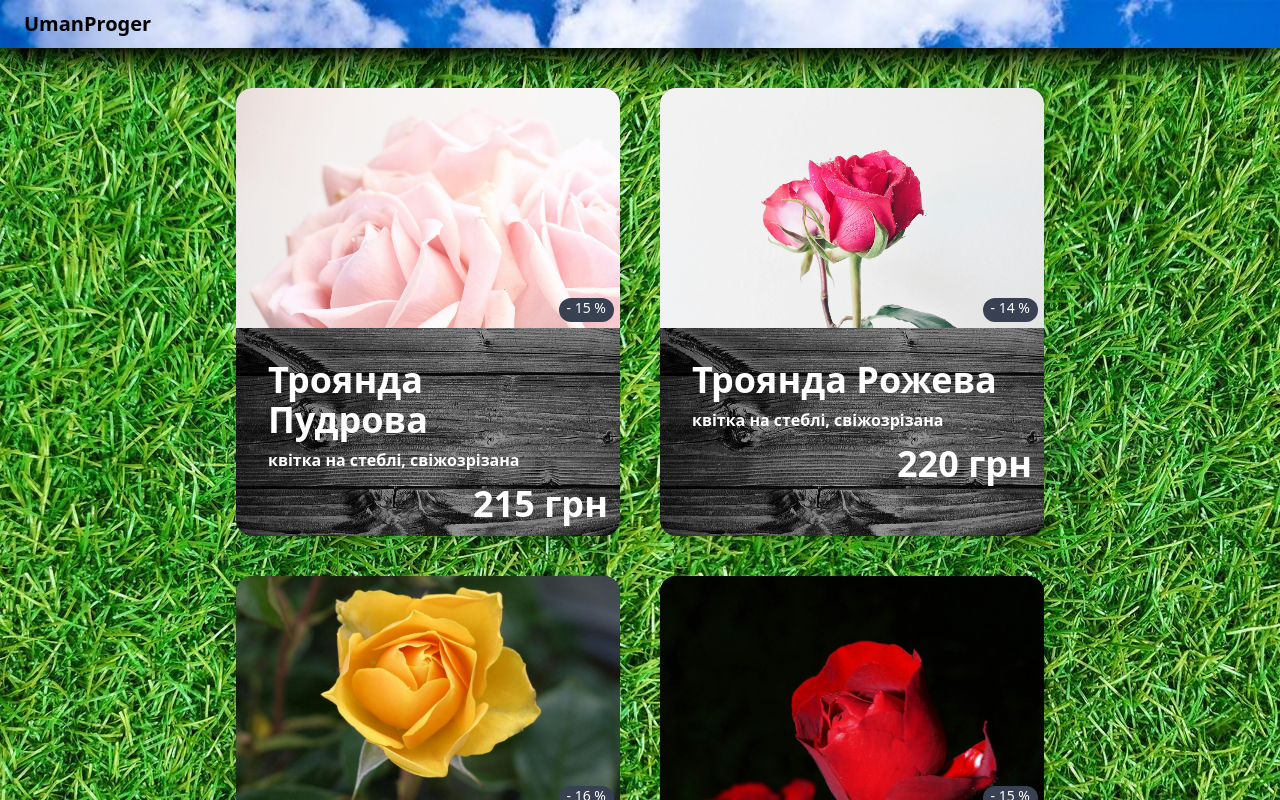
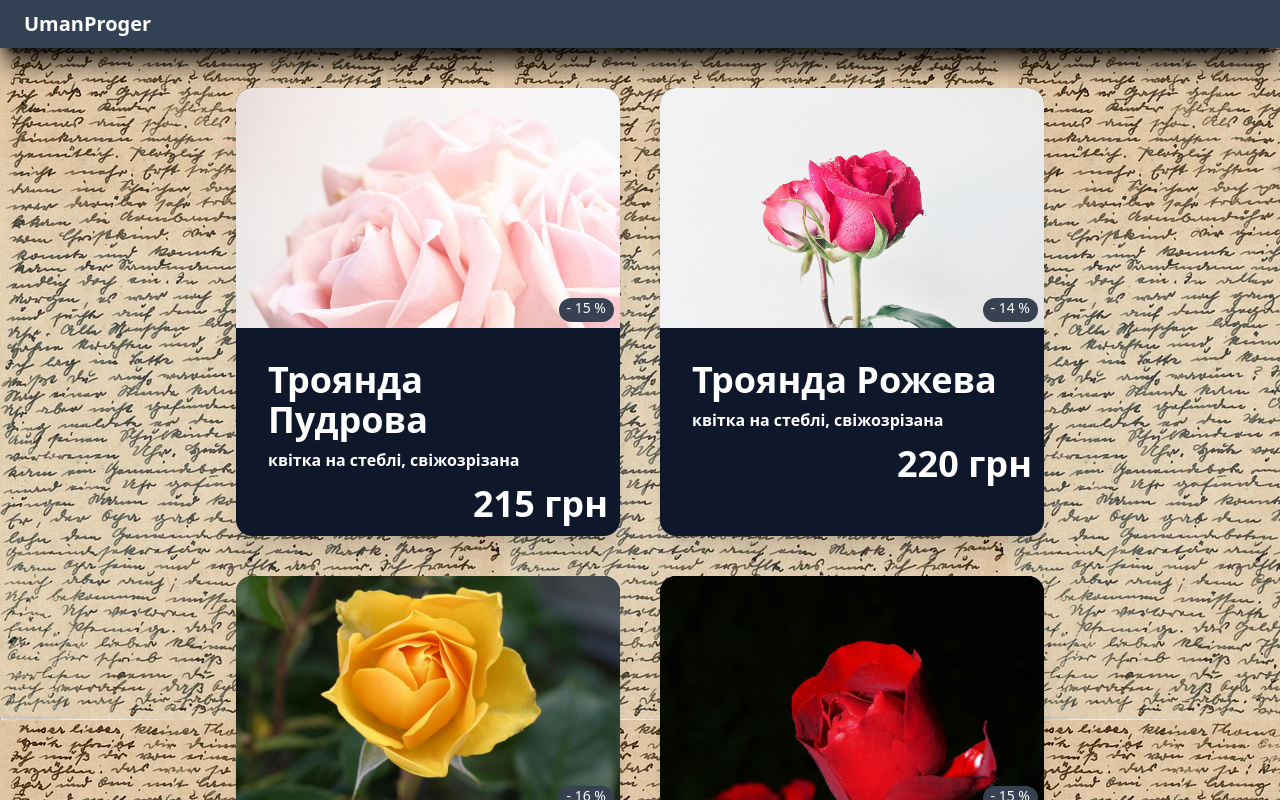
Before and after one commit to IvanSlivenko/site-about-pizza-from-notte-hedoff, a React (Create React App) app in the folder pizzastack/front/: page / in a window 1280 px wide. Shown: the top 800 px of the page. Built offline with nearby package versions, Linux system fonts and the light colour scheme.

Commit message:
20-08-2025-16-55

```diff
--- a/pizzastack/front/src/App.tsx
+++ b/pizzastack/front/src/App.tsx
@@ -6,7 +6,7 @@ import flowers from "@app/moks/flovers.json"
 export const  App = () => {
   return (
     <div className="h-full" style={{
-      backgroundImage: `url('assets/total_fone/gras.jpg')`,
+      backgroundImage: `url('assets/total_fone/f_6.jpg')`,
       // backgroundRepeat: "no-repeat",
       // backgroundSize: "cover",
       }} >
--- a/pizzastack/front/src/common/components/footer-link/footer-link.component.tsx
+++ b/pizzastack/front/src/common/components/footer-link/footer-link.component.tsx
@@ -7,7 +7,7 @@ interface FooterLinkProps {
 
 export const FooterLink:FC<FooterLinkProps & PropsWithChildren> = ({ href, children }) =>{
     return (
-        <li className="text-2xl text-white hover:text-black hover:text-3xl list-none">
+        <li className="text-2xl text-white hover:text-yellow-600 hover:text-3xl list-none">
             <a href={href}>
                 {children}
             </a>
--- a/pizzastack/front/src/common/components/footer/footer.components.tsx
+++ b/pizzastack/front/src/common/components/footer/footer.components.tsx
@@ -5,12 +5,12 @@ const Background = "/assets/total_fone/sand.jpg";
 export const Footer = () => {
   return (
     <div
-      className="p-12 shadow-[0_-10px_20px] shadow-black/50 mt-10"
-      style={{
-        backgroundImage: `url(${Background})`,
-        // backgroundRepeat: "no-repeat",
-        // backgroundSize: "cover"
-      }}
+      className="p-12 shadow-[0_-10px_20px] shadow-black/50 mt-10 bg-slate-950"
+      // style={{
+      //   backgroundImage: `url(${Background})`,
+      //   // backgroundRepeat: "no-repeat",
+      //   // backgroundSize: "cover"
+      // }}
     >
       <div>
         <div className="mb-4">
--- a/pizzastack/front/src/common/components/header/header.component.tsx
+++ b/pizzastack/front/src/common/components/header/header.component.tsx
@@ -2,18 +2,18 @@ const Background = "/assets/total_fone/skay.jpg";
 
 export const Header = () => {
   return (
-    <div className="h-12 shadow-xl shadow-black/80 px-6"
-    style={{
-            backgroundImage: `url(${Background})` ,
-                backgroundRepeat: "no-repeat",
-                backgroundSize: "cover"
+    <div className="h-12 shadow-xl shadow-black/80 px-6 bg-slate-700"
+    // style={{
+    //         backgroundImage: `url(${Background})` ,
+    //             backgroundRepeat: "no-repeat",
+    //             backgroundSize: "cover"
 
 
-            }}
+    //         }}
 
     >
       <div className="flex items-center h-full">
-        <a href="/" className="text-xl font-semibold ">UmanProger</a>
+        <a href="/" className="text-xl font-semibold text-white">UmanProger</a>
       </div>
     </div>
   );
--- a/pizzastack/front/src/modules/menu/components/menu-item/menu-item.component.tsx
+++ b/pizzastack/front/src/modules/menu/components/menu-item/menu-item.component.tsx
@@ -14,12 +14,14 @@ interface MenuItemProps {
 
 export const MenuItem: FC<MenuItemProps> = ({ imagePath, weight, title, ingredients, price}) => {
     return (
-        <div className="w-96 shadow-xl rounded-2xl object-cover object-center" style={{
-            backgroundImage: `url(${cardBackground})` ,
-            backgroundRepeat: "no-repeat",
-            backgroundSize: "cover",
+        <div className="w-96 shadow-xl rounded-2xl object-cover object-center bg-slate-900"
+            // style={{
+            //     backgroundImage: `url(${cardBackground})` ,
+            //     backgroundRepeat: "no-repeat",
+            //     backgroundSize: "cover",
 
-            }} >
+            // }}
+            >
              <div className="relative">
                 <img className="object-cover object-top w-full h-[15rem] rounded-t-2xl"
                     src={imagePath}
```
Also changed, not shown: pizzastack/front/public/assets/total_fone/f_6.jpg (added).
